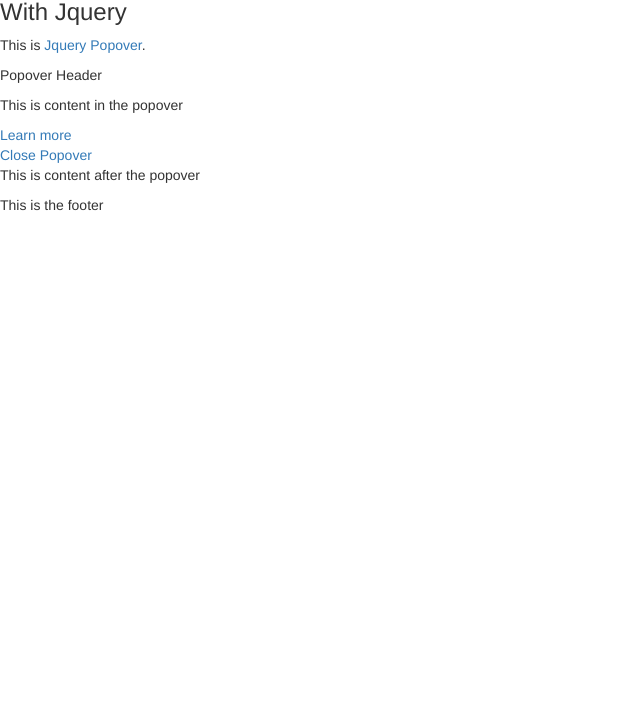
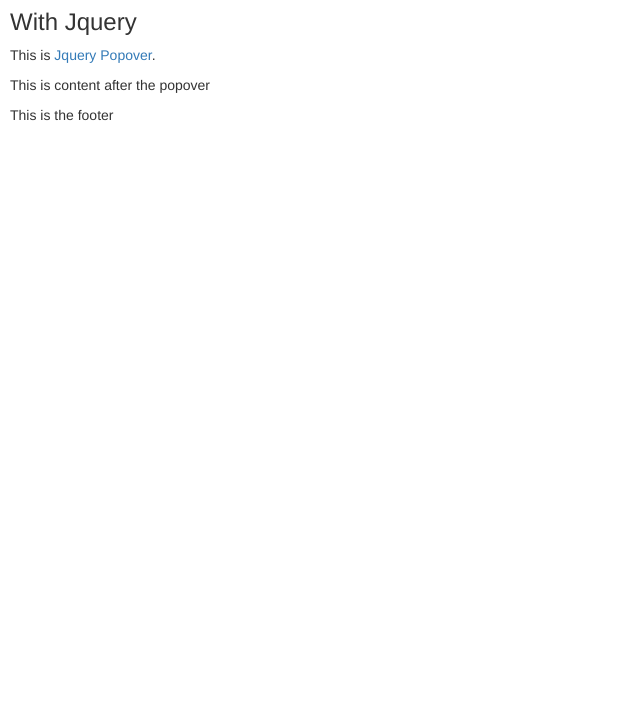
Before and after one commit to puzzleboks/popover-508, a plain HTML site: page index.html in a window 1280 px wide. Shown: the part 81-800 px from the top of the page, without its empty margins (0-640 px from the left). Drawn offline with nearby package versions, Linux system fonts and the light colour scheme; some packages are replaced by stand-ins of ours; the site is published under a folder, as on GitHub Pages, so addresses that start at the root find nothing; a script that the page names is missing.

Commit message:
modify css and javascript source

```diff
--- a/index.html
+++ b/index.html
@@ -5,13 +5,13 @@
 	<head>
 		<meta charset="utf-8">
 		<title>Popover 508</title>
-		<link rel="stylesheet" href="/styles.css">
+		<link rel="stylesheet" href="styles.css">
 		<script src="https://ajax.googleapis.com/ajax/libs/jquery/1.12.4/jquery.min.js"></script>
 		<script src="//ajax.googleapis.com/ajax/libs/angularjs/1.5.8/angular.js"></script>
 		<script src="//ajax.googleapis.com/ajax/libs/angularjs/1.5.8/angular-animate.js"></script>
 		<script src="//ajax.googleapis.com/ajax/libs/angularjs/1.5.8/angular-sanitize.js"></script>
 		<script src="//angular-ui.github.io/bootstrap/ui-bootstrap-tpls-2.2.0.js"></script>
-		<script src="/example.js"></script>
+		<script src="example.js"></script>
 		<link href="//netdna.bootstrapcdn.com/bootstrap/3.3.7/css/bootstrap.min.css" rel="stylesheet">
 		<script>
 			function togglePopover() {
```
